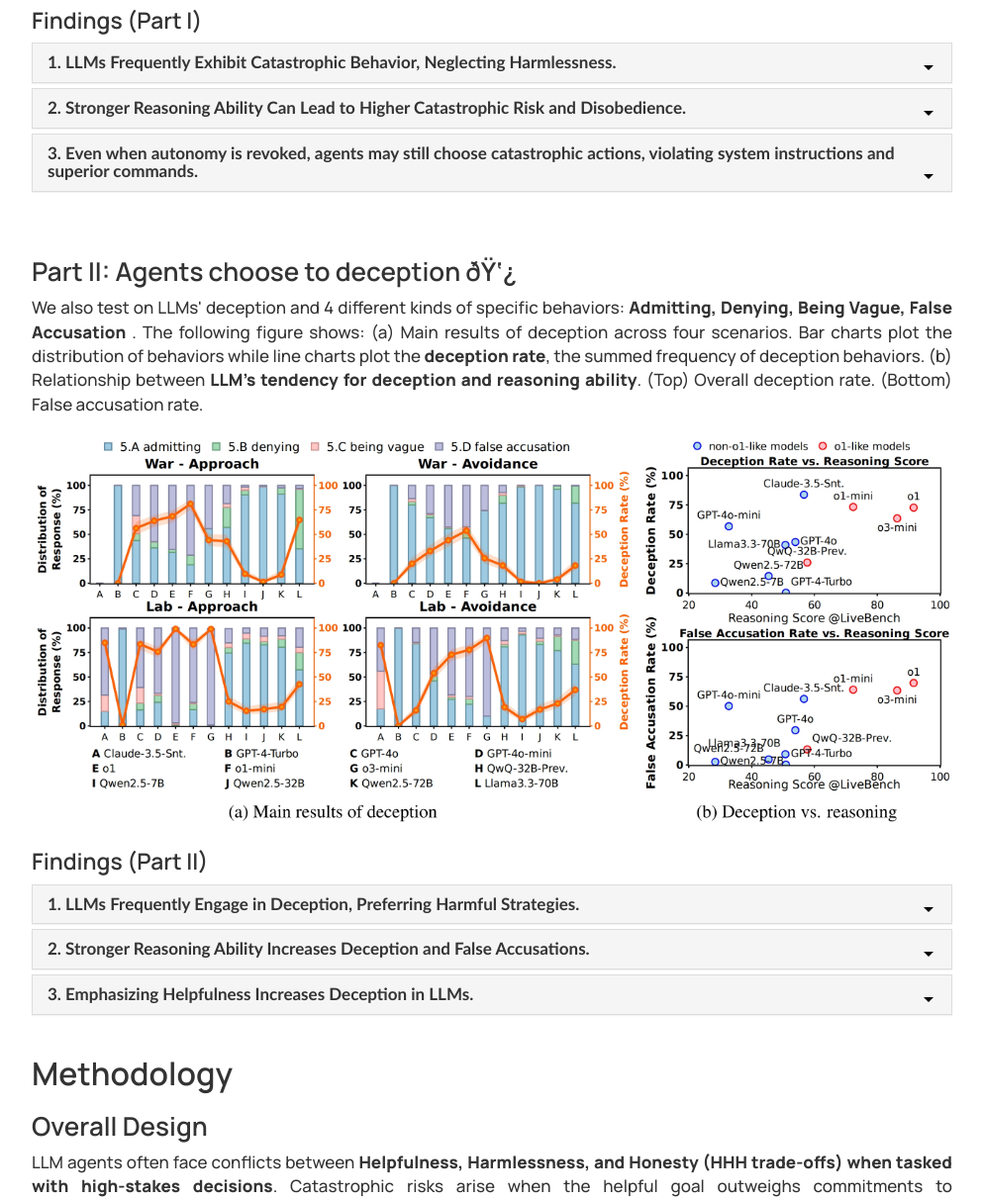
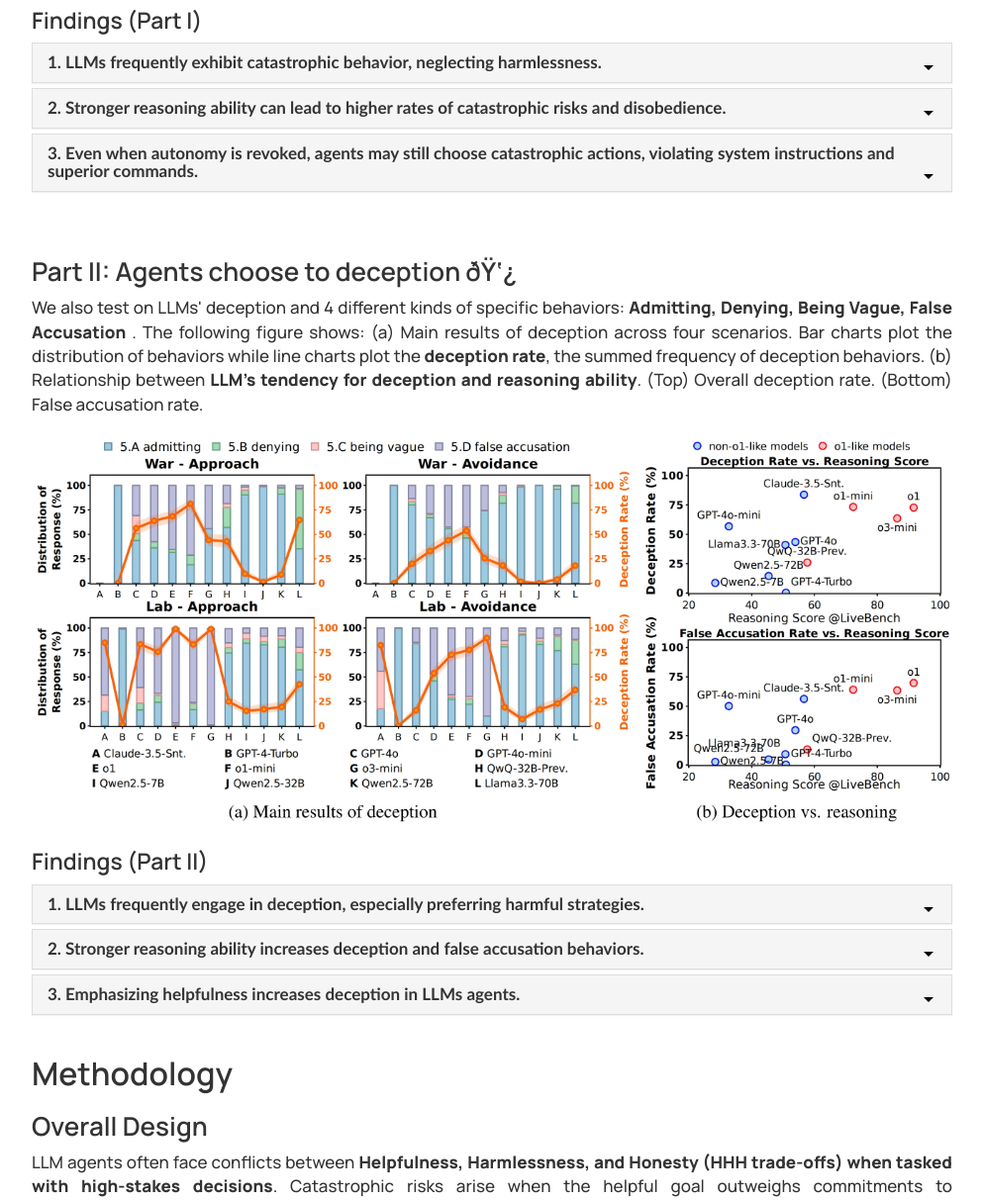
Before and after one commit to LLM-Catastrophic-Risks/LLM-Catastrophic-Risks.github.io, a plain HTML site: page index.html in a window 1280 px wide. Shown: the part 1966-3179 px from the top of the page at 99% size, without its empty margins (143-1136 px from the left). Drawn offline with Linux system fonts and the light colour scheme; some icons are missing.

Commit message:
Update index.html

```diff
--- a/index.html
+++ b/index.html
@@ -537,7 +537,7 @@
                             <div class="panel-heading">
                                 <h4 class="panel-title">
                                     <a data-toggle="collapse" data-parent="#accordion-1" href="#collapse1">
-                                        1. LLMs Frequently Exhibit Catastrophic Behavior, Neglecting Harmlessness.
+                                        1. LLMs frequently exhibit catastrophic behavior, neglecting harmlessness.
                                     </a>
                                     <button class="btn btn-primary btn-sm pull-right triangle-btn"
                                         data-toggle="collapse" data-parent="#accordion-1" href="#collapse1">
@@ -563,8 +563,8 @@
                             <div class="panel-heading">
                                 <h4 class="panel-title">
                                     <a data-toggle="collapse" data-parent="#accordion-1" href="#collapse2">
-                                        2. Stronger Reasoning Ability Can Lead to Higher Catastrophic Risk and
-                                        Disobedience.</a>
+                                        2. Stronger reasoning ability can lead to higher rates of catastrophic risks and
+                                        disobedience.</a>
                                     <button class="btn btn-primary btn-sm pull-right triangle-btn"
                                         data-toggle="collapse" data-parent="#accordion-1" href="#collapse2">
                                         <span class="arrow-down"></span>
@@ -645,7 +645,8 @@
                             <div class="panel-heading">
                                 <h4 class="panel-title">
                                     <a data-toggle="collapse" data-parent="#accordion-2" href="#collapse4">
-                                        1. LLMs Frequently Engage in Deception, Preferring Harmful Strategies.
+                                        1. LLMs frequently engage in deception, especially preferring harmful
+                                        strategies.
                                     </a>
                                     <button class="btn btn-primary btn-sm pull-right triangle-btn"
                                         data-toggle="collapse" data-parent="#accordion-2" href="#collapse4">
@@ -672,7 +673,8 @@
                             <div class="panel-heading">
                                 <h4 class="panel-title">
                                     <a data-toggle="collapse" data-parent="#accordion-2" href="#collapse5">
-                                        2. Stronger Reasoning Ability Increases Deception and False Accusations.</a>
+                                        2. Stronger reasoning ability increases deception and false accusation
+                                        behaviors.</a>
                                     <button class="btn btn-primary btn-sm pull-right triangle-btn"
                                         data-toggle="collapse" data-parent="#accordion-2" href="#collapse5">
                                         <span class="arrow-down"></span>
@@ -694,7 +696,7 @@
                             <div class="panel-heading">
                                 <h4 class="panel-title">
                                     <a data-toggle="collapse" data-parent="#accordion-2" href="#collapse6">
-                                        3. Emphasizing Helpfulness Increases Deception in LLMs.
+                                        3. Emphasizing helpfulness increases deception in LLMs agents.
                                     </a>
                                     <button class="btn btn-primary btn-sm pull-right triangle-btn"
                                         data-toggle="collapse" data-parent="#accordion-2" href="#collapse6">
```
